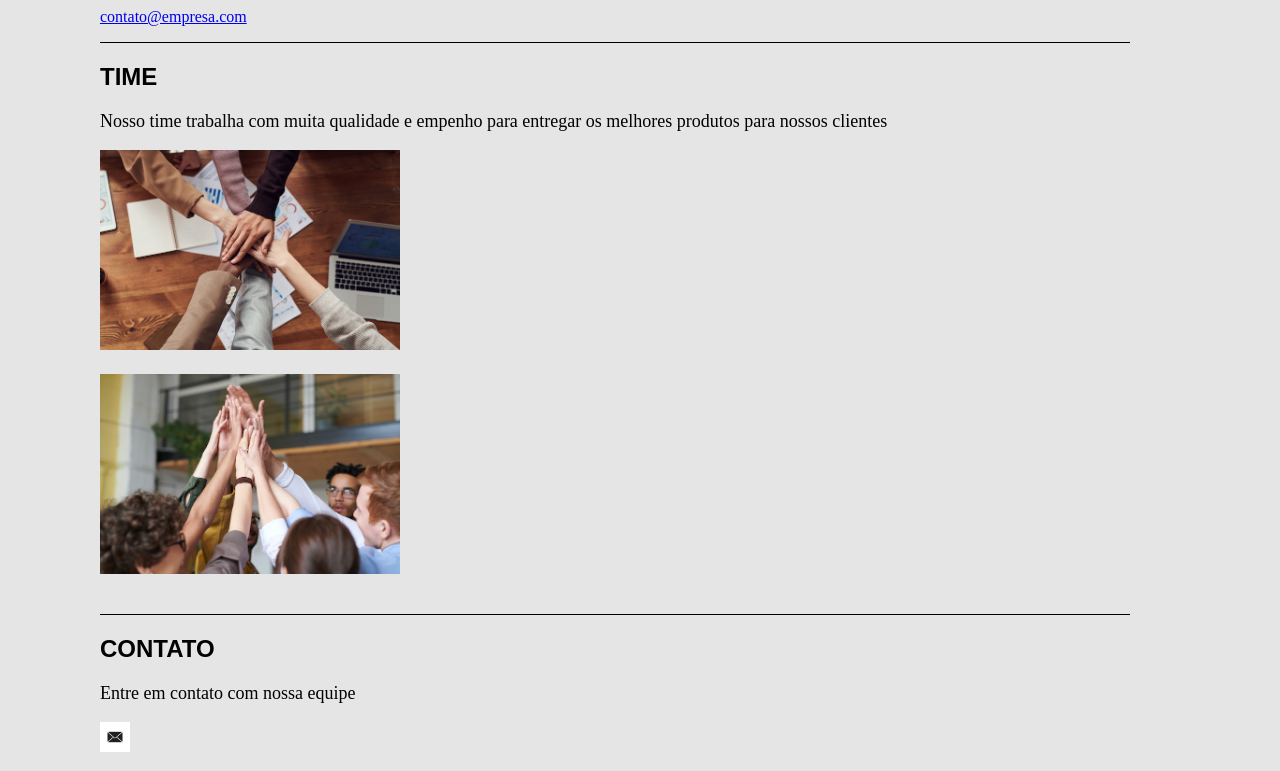
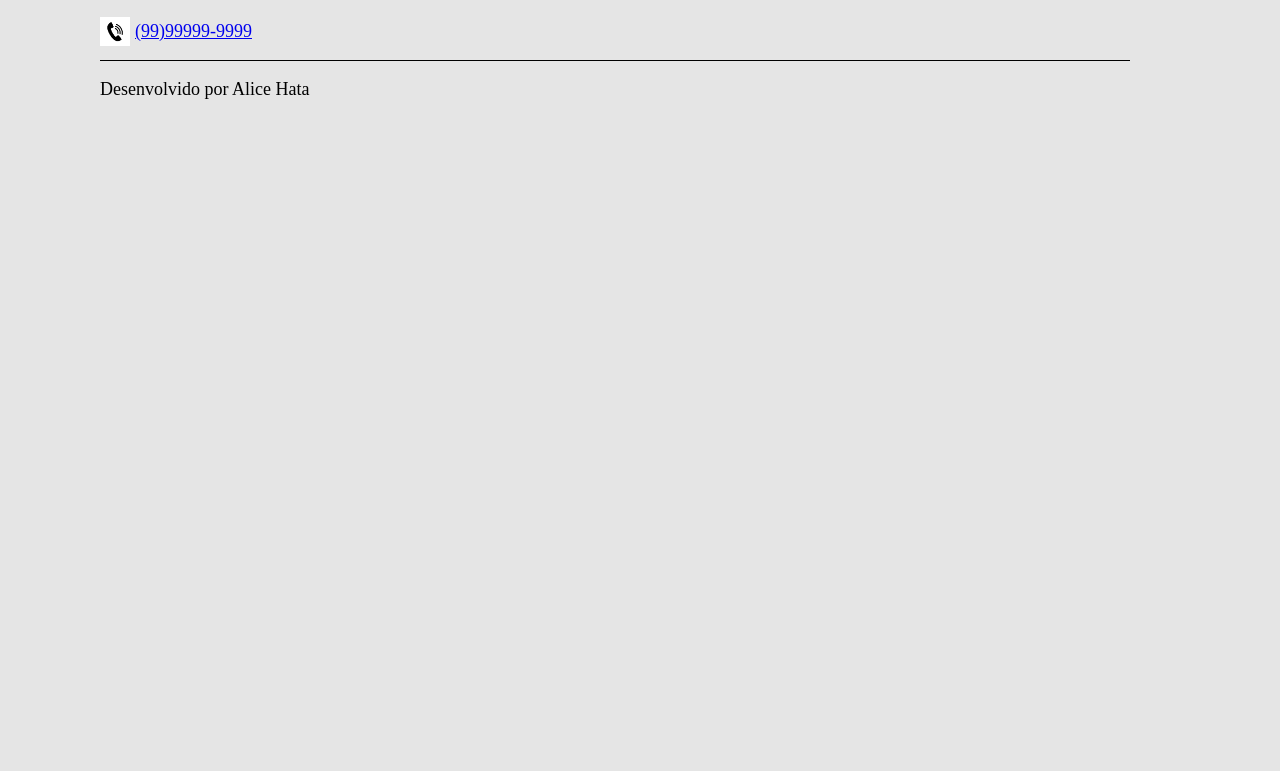
Before and after one commit to Alice7H/aula-html5-css3, a plain HTML site: page index.html in a window 1280 px wide. Shown: the part 1823-2594 px from the top of the page. After the commit the page ends 1953 px from the top, so only its background shows below. Drawn offline with Linux system fonts and the light colour scheme.

Commit message:
update style with flexbox

```diff
--- a/css/style.css
+++ b/css/style.css
@@ -1,7 +1,7 @@
 body {
   background: #e5e5e5;
-  margin-left: 100px;
-  margin-right: 150px;
+  margin-left: 50px;
+  margin-right: 70px;
 }
 header {
   margin-top: 70px;
@@ -19,11 +19,12 @@ p {
 }
 img {
   margin-bottom: 20px;
-  width: 300px;
+  width: 100vw;
 }
 ul {
   list-style-type: square;
   display: flex;
+  flex-wrap: wrap;
   align-items: center;
   gap: 2rem;
 }
@@ -41,8 +42,38 @@ section {
   margin-bottom: 0;
   width: 30px;
 }
+.container,
+.contact-group {
+  display: flex;
+  flex-direction: column;
+  align-items: center;
+  gap: 20px;
+  justify-content: center;
+}
+.contact-group {
+  gap: 5px;
+}
 footer {
   width: 100%;
   border-top: 1px solid #000;
   margin-bottom: 30px;
 }
+@media (min-width: 768px) {
+  body {
+    margin-left: 100px;
+    margin-right: 150px;
+  }
+  img {
+    margin-bottom: 20px;
+    width: 300px;
+  }
+  .container,
+  .contact-group {
+    flex-direction: row;
+    align-items: flex-end;
+  }
+  .contact-group {
+    justify-content: flex-start;
+    align-items: center;
+  }
+}
--- a/index.html
+++ b/index.html
@@ -9,7 +9,7 @@
 </head>
 <body>
   <nav>
-    <p>Minha página</p>
+    <p>HTML5 e CSS3</p>
     <ul>
       <li>
         <a href="#services">SERVIÇOS</a>
@@ -49,28 +49,33 @@
       Oferecemos melhores serviços de sites e aplicativos
       Oferecemos melhores serviços de sites e aplicativos
     </p>
+    <div class="container">
       <div>
         <img src="./img/service.jpg" alt="Homem mexendo em um app no tablet">
       </div>
       <div>
         <img src="./img/team2.jpg" alt="Equipe de desenvolvimento em reunião">
       </div>
+    </div>
   </section>
 
   <section id="clients">
     <h2>CLIENTES</h2>
     <p>Buscamos sempre a satisfação dos nossos clientes</p>
+    <div class="container">
       <div>
         <img src="./img/client1.jpg" alt="Mulher conversando com cliente">
       </div>
       <div>
         <img src="./img/client2.jpg" alt="Cliente cumprimentando homem em meio a um grupo de colaboradores">
       </div>
+    </div>
   </section>
 
   <section id="partners">
     <h2>PARCEIROS</h2>
     <p>Nossos parceiros nos ajudam a entregar as melhores soluções para os clientes</p>
+    <div class="container">
       <div>
         <a href="https://www.dio.me/" target="_blank">
           <img class="logo" src="./img/dio-logo.png" alt="Logo da Digital Innovation One">
@@ -81,30 +86,30 @@
           <img class="logo" src="./img/pme.png" alt="Logo da Academia PME">
         </a>
       </div>
-    <div>
-      <a href="mailto:1234567890">contato@empresa.com</a>
     </div>
   </section>
 
   <section id="team">
     <h2>TIME</h2>
     <p>Nosso time trabalha com muita qualidade e empenho para entregar os melhores produtos para nossos clientes</p>
+    <div class="container">
       <div>
         <img src="./img/team1.jpg" alt="Pessoas sobrepondo as mãos umas acima das outras">
       </div>
       <div>
         <img src="./img/team3.jpg" alt="Pessoas tocando as mãos uma das outras em uma roda de colaboradores">
       </div>
+    </div>
   </section>
 
   <section id="contact">
     <h2>CONTATO</h2>
     <p>Entre em contato com nossa equipe</p>
-    <div>
+    <div class="contact-group">
       <img class="icon" src="./img/mail.jpg" alt="Ícone de e-mail">
       <p><a href="mailto:contato@empresa.com">contato@empresa.com</a></p>
     </div>
-    <div>
+    <div class="contact-group">
       <img class="icon" src="img/phone.png" alt="Ícone de telefone">
       <p><a href="tel:99999999999">(99)99999-9999</a></p>
     </div>
```
Lines whose indentation alone changed are shown as unchanged.
